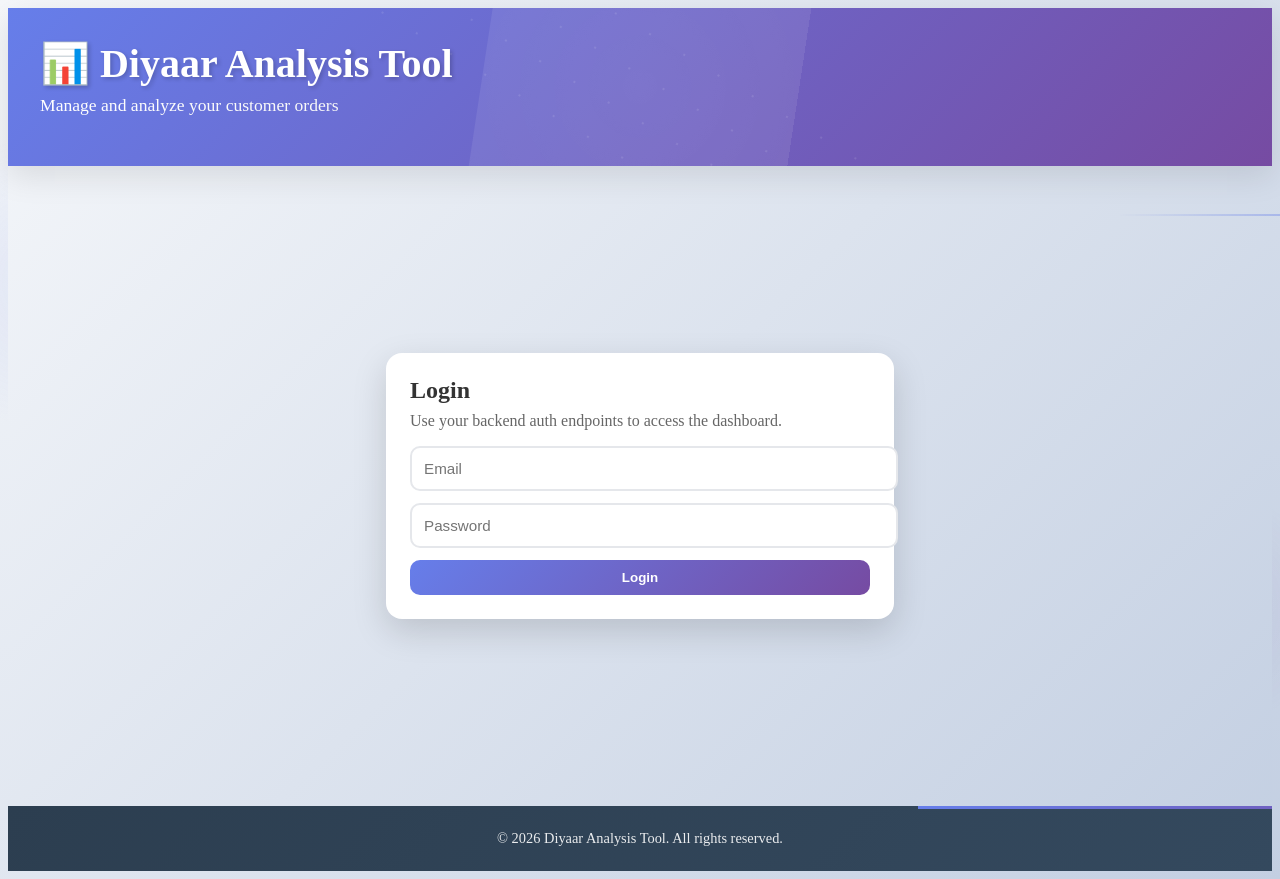
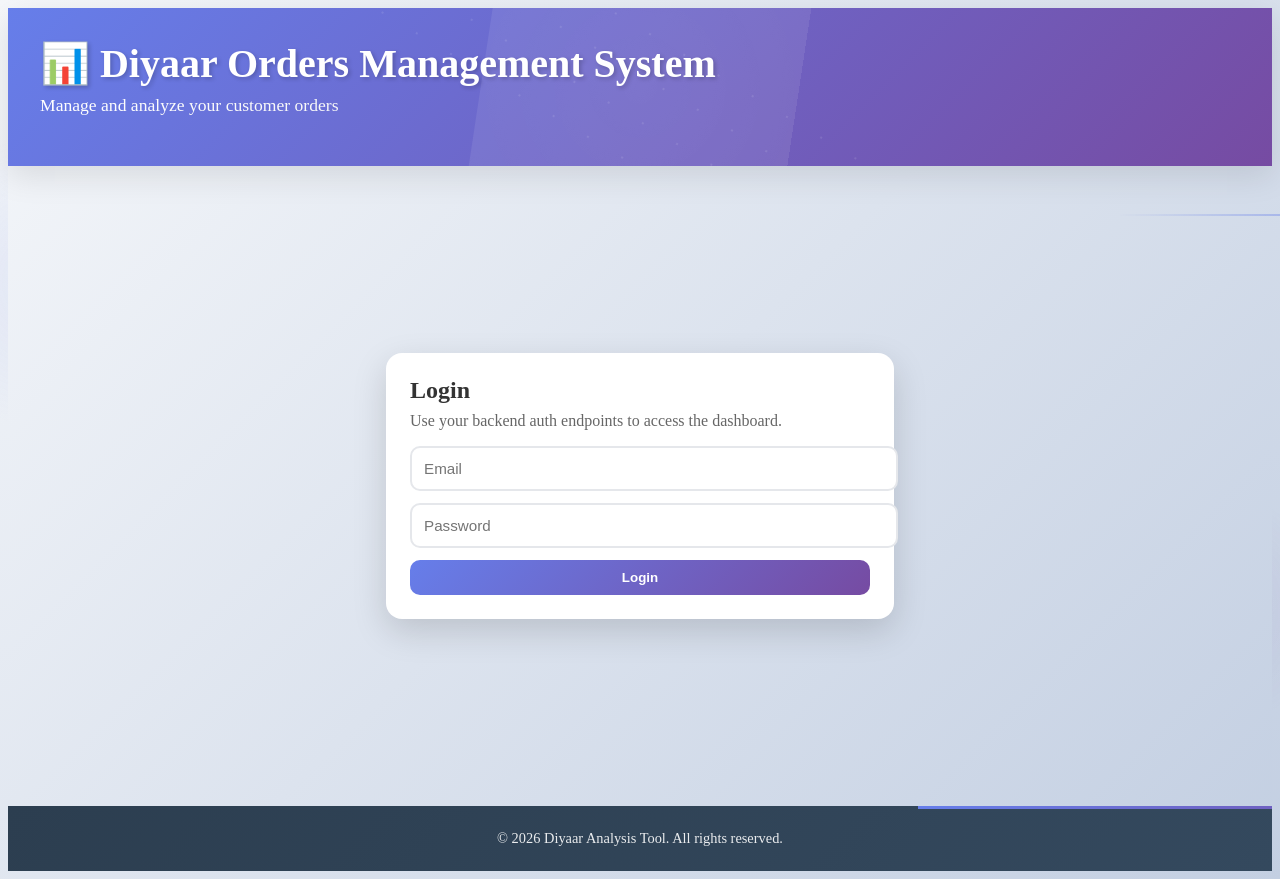
Before and after one commit to Axmedbadr/fronent-diyaar, a React (Vite) app: page /login in a window 1280 px wide. Shown: the top 879 px of the page. Built offline with nearby package versions, Linux system fonts and the light colour scheme; no server answers.

Commit message:
modified header system

```diff
--- a/src/components/Layout.jsx
+++ b/src/components/Layout.jsx
@@ -9,7 +9,7 @@ export default function Layout({ children }) {
     <div className="layout">
       <header className="header">
         <div className="container">
-          <h1>📊 Diyaar  Analysis Tool</h1>
+          <h1>📊 Diyaar Orders Management System</h1>
           <p className="subtitle">Manage and analyze your customer orders</p>
           {isAuthenticated && (
             <div className="auth-header-row">
```
Also changed, not shown: 1 other file (tests, documents, lock files or other folders).
